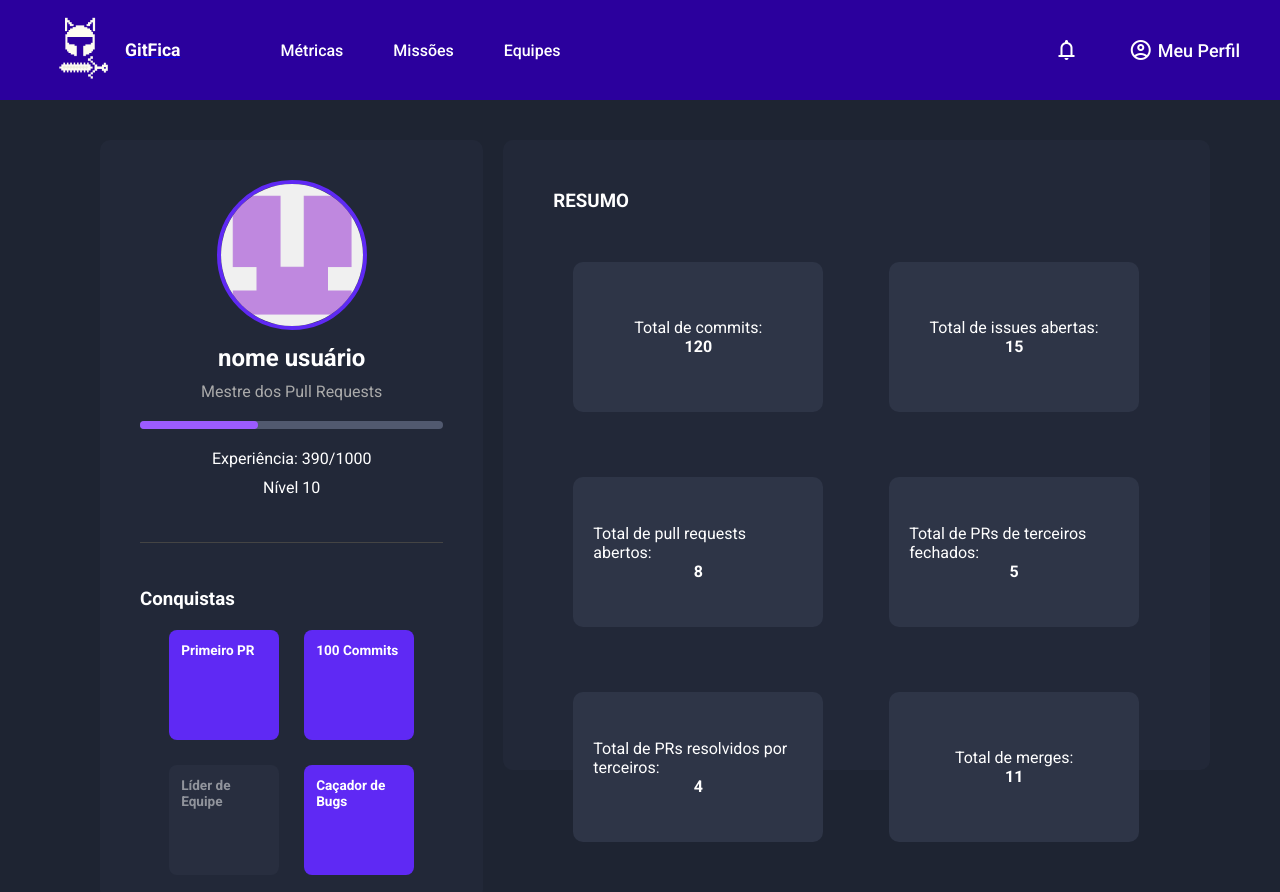
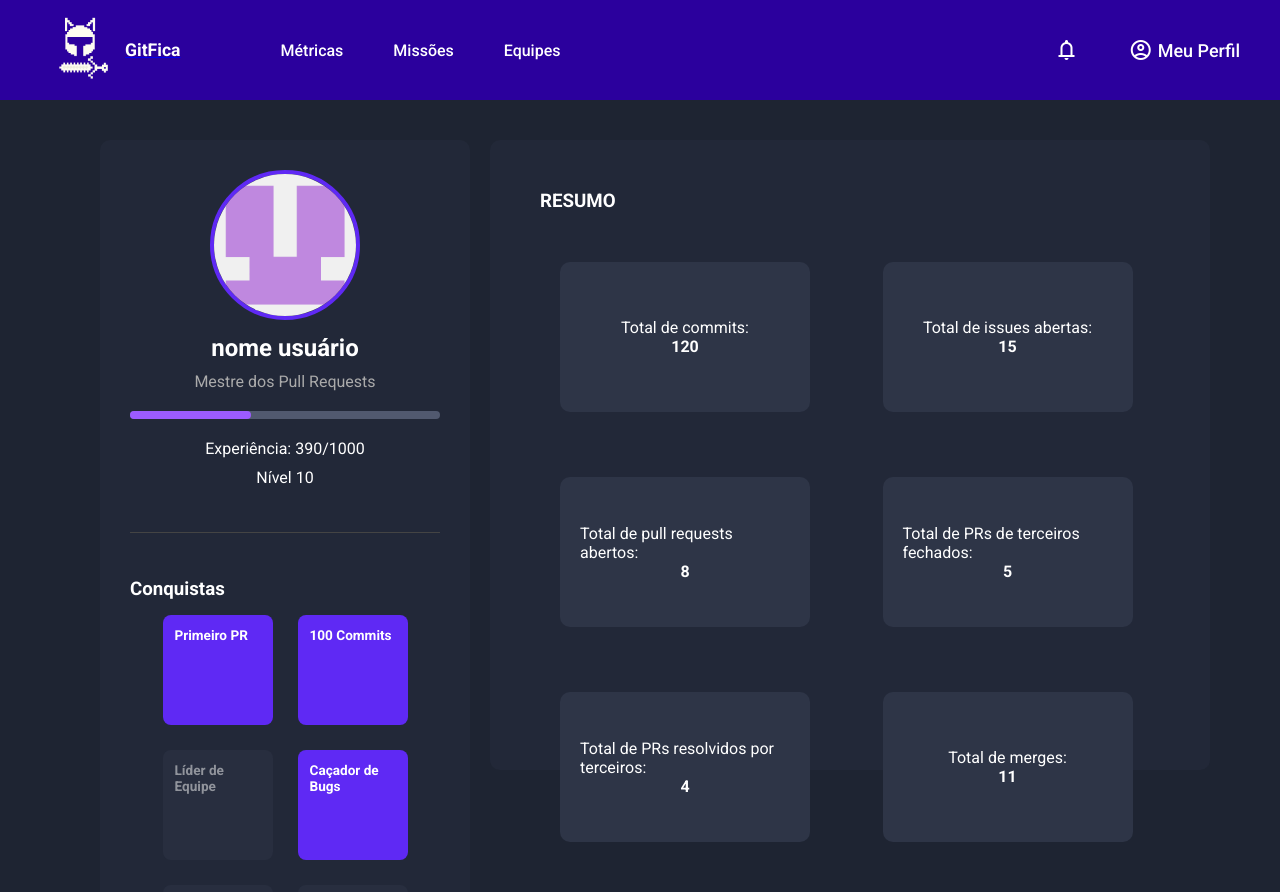
Before and after one commit to fga-eps-mds/2025.1-SGI-Frontend, a Next.js app: page /home in a window 1280 px wide. Shown: the top 892 px of the page. Built offline with nearby package versions, Linux system fonts and the light colour scheme.

Commit message:
bugfix: corrige rolagem tela metricas

```diff
--- a/src/app/home/metrics.module.css
+++ b/src/app/home/metrics.module.css
@@ -5,15 +5,15 @@
   gap: 20px;
   color: white;
   font-family: var(--font-roboto), sans-serif;
-  height: 100vh;
+  min-height: 90vh;
 }
 
 .leftPanel {
   flex: 1;
   background: #222838;
   border-radius: 10px;
-  padding: 40px;
-  max-height: 775px;
+  padding: 30px;
+  max-height: 800px;
   max-width: 460px;
 }
 
@@ -67,7 +67,7 @@
   display: flex;
   flex-wrap: wrap;
   gap: 25px;
-  margin-top: 20px;
+  margin-top: 15px;
   justify-content: center;
   align-content: center;
   font-weight: bold;
@@ -125,4 +125,6 @@
   font-weight: bold;
   width: 100%;
   background-color: #2E3547;
+  align-items: center;
+  justify-content: center;
 }
```
